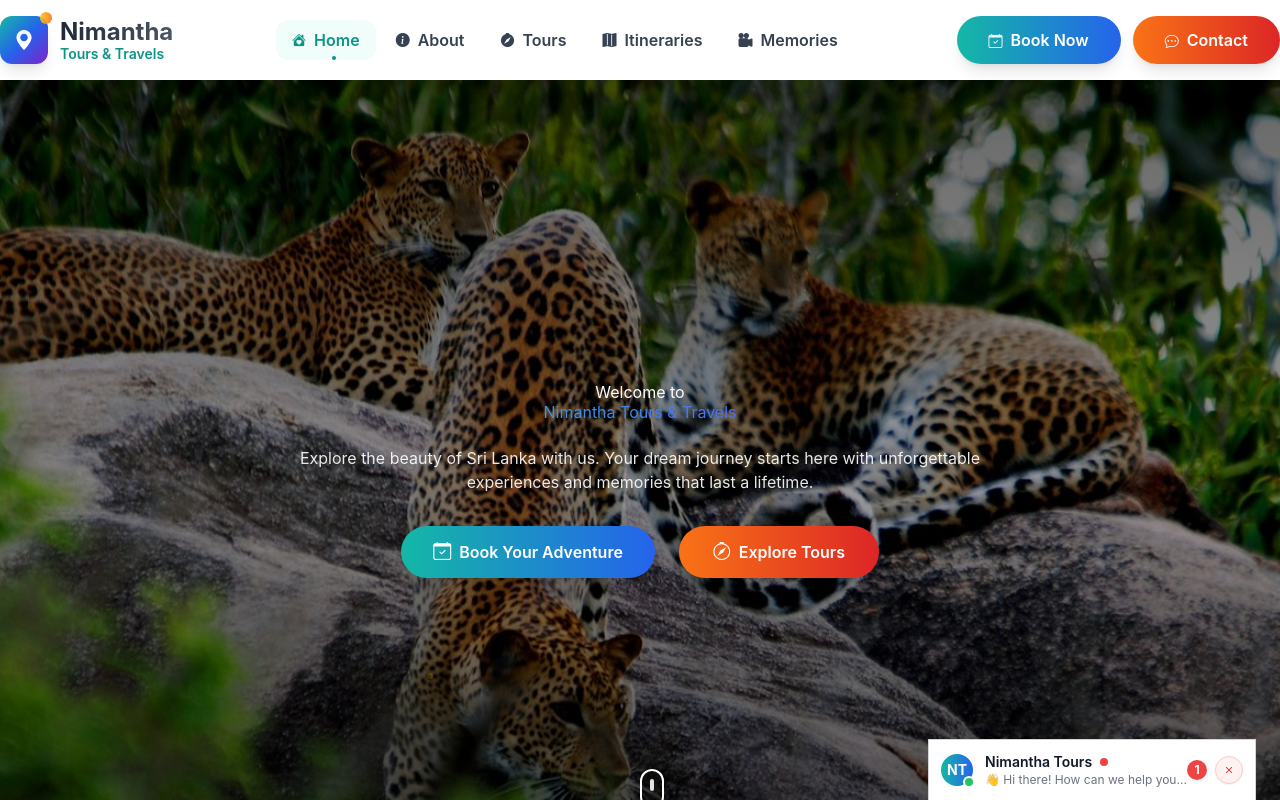
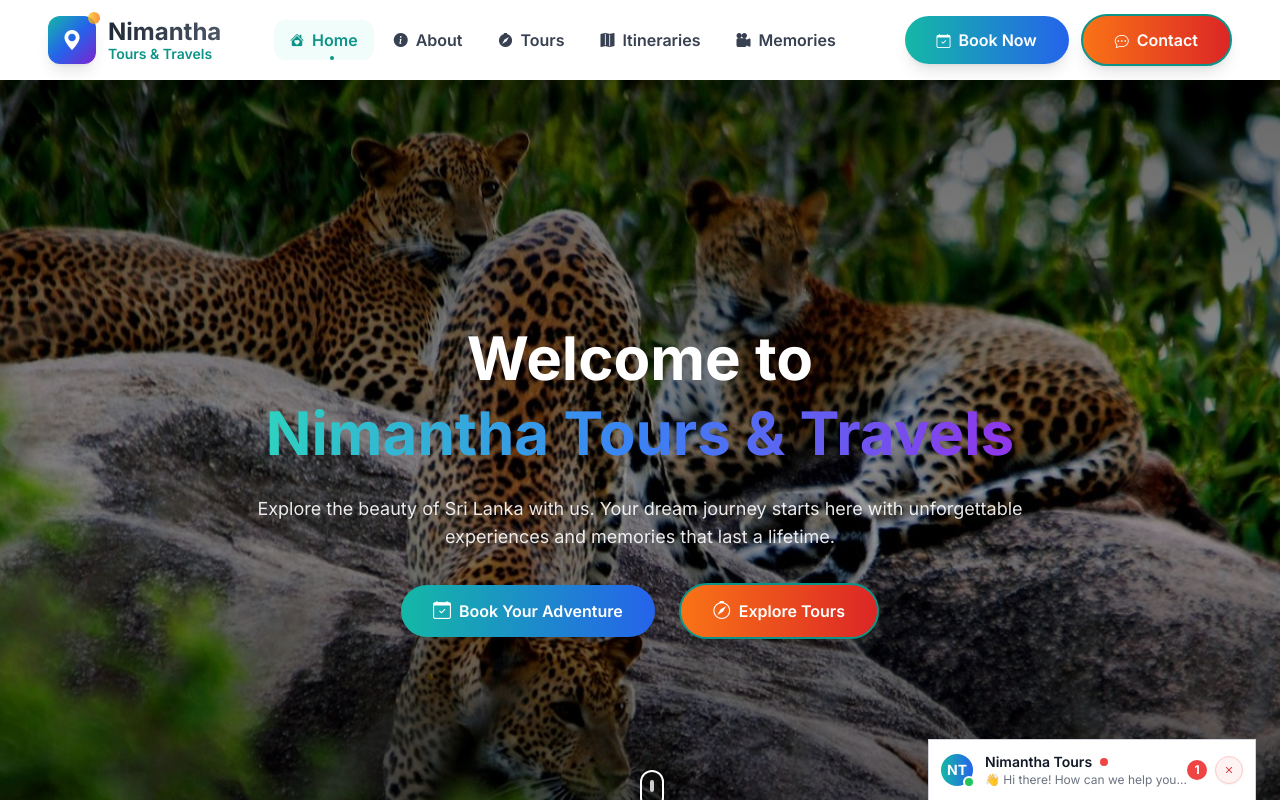
Before and after one commit to nathija-nimantha/Nimantha-Tours, a React (Vite) app in the folder frontend/: page / in a window 1280 px wide. Shown: the top 800 px of the page. Built offline with nearby package versions, Linux system fonts and the light colour scheme; a web font is replaced by a local one.

Commit message:
Implement code changes to enhance functionality and improve performance

```diff
--- a/frontend/src/index.css
+++ b/frontend/src/index.css
@@ -1,9 +1,374 @@
+@import url("https://fonts.googleapis.com/css2?family=Inter:wght@100;200;300;400;500;600;700;800;900&display=swap");
+@import url("https://cdn.jsdelivr.net/npm/bootstrap-icons@1.11.0/font/bootstrap-icons.css");
 @tailwind base;
 @tailwind components;
 @tailwind utilities;
 
+/* Base styles */
+@layer base {
   * {
-    font-family: "Inter", -apple-system, BlinkMacSystemFont, "Segoe UI", Roboto, sans-serif;
+    @apply border-border;
+    font-family: "Inter", system-ui, -apple-system, BlinkMacSystemFont, "Segoe UI", Roboto, sans-serif;
+  }
+
+  body {
+    @apply bg-background text-foreground font-sans antialiased;
+  }
+
+  html {
+    scroll-behavior: smooth;
+  }
+
+  /* Custom scrollbar */
+  ::-webkit-scrollbar {
+    @apply w-2;
+  }
+
+  ::-webkit-scrollbar-track {
+    @apply bg-gray-100;
+  }
+
+  ::-webkit-scrollbar-thumb {
+    @apply bg-gray-300 rounded-full;
+  }
+
+  ::-webkit-scrollbar-thumb:hover {
+    @apply bg-gray-400;
+  }
+}
+
+/* Component styles */
+@layer components {
+  /* Modern button styles */
+  .btn-primary {
+    @apply bg-gradient-to-r from-teal-500 to-blue-600 hover:from-teal-600 hover:to-blue-700 text-white font-semibold py-3 px-6 sm:px-8 rounded-xl shadow-lg hover:shadow-xl transform transition-all duration-300 hover:scale-105 focus:outline-none focus:ring-4 focus:ring-teal-500/20;
+  }
+
+  .btn-secondary {
+    @apply bg-white text-teal-600 border-2 border-teal-600 hover:bg-teal-600 hover:text-white font-semibold py-3 px-6 sm:px-8 rounded-xl shadow-lg hover:shadow-xl transform transition-all duration-300 hover:scale-105 focus:outline-none focus:ring-4 focus:ring-teal-500/20;
+  }
+
+  .btn-ghost {
+    @apply bg-transparent text-gray-700 hover:bg-gray-100 font-medium py-2 px-4 rounded-lg transition-all duration-300 focus:outline-none focus:ring-2 focus:ring-gray-300;
+  }
+
+  /* Card styles */
+  .card {
+    @apply bg-white rounded-xl sm:rounded-2xl shadow-lg hover:shadow-xl transition-all duration-300 border border-gray-100;
+  }
+
+  .card-hover {
+    @apply transform hover:-translate-y-2 hover:shadow-2xl transition-all duration-500;
+  }
+
+  /* Input styles */
+  .input-modern {
+    @apply w-full px-4 py-3 rounded-xl border-2 border-gray-200 bg-white font-medium text-gray-800 placeholder-gray-400 transition-all duration-300 focus:outline-none focus:ring-4 focus:ring-blue-500/20 hover:border-blue-300 focus:border-blue-500;
+  }
+
+  .input-error {
+    @apply border-red-400 focus:border-red-500 focus:ring-red-500/20;
+  }
+
+  /* Container styles */
+  .container-modern {
+    @apply container mx-auto px-4 sm:px-6 lg:px-8 xl:px-12 2xl:px-16;
+  }
+
+  /* Section spacing */
+  .section-padding {
+    @apply py-12 sm:py-16 lg:py-20 xl:py-24;
+  }
+
+  /* Text styles */
+  .heading-primary {
+    @apply text-3xl sm:text-4xl lg:text-5xl xl:text-6xl font-bold leading-tight;
+  }
+
+  .heading-secondary {
+    @apply text-2xl sm:text-3xl lg:text-4xl font-bold leading-tight;
+  }
+
+  .text-body {
+    @apply text-base sm:text-lg leading-relaxed;
+  }
+
+  /* Gradient text */
+  .gradient-text {
+    @apply bg-gradient-to-r from-teal-600 via-blue-600 to-purple-700 bg-clip-text text-transparent;
+  }
+
+  /* Modern grid */
+  .grid-responsive {
+    @apply grid grid-cols-1 sm:grid-cols-2 lg:grid-cols-3 xl:grid-cols-4 gap-4 sm:gap-6 lg:gap-8;
+  }
+
+  /* Scroll container */
+  .scroll-container {
+    scrollbar-width: none;
+    -ms-overflow-style: none;
+  }
+
+  .scroll-container::-webkit-scrollbar {
+    display: none;
+  }
+
+  /* Loading spinner */
+  .spinner {
+    @apply animate-spin rounded-full h-8 w-8 border-b-2 border-current;
+  }
+
+  /* Toast styles */
+  .toast {
+    @apply fixed top-6 right-6 z-50 max-w-sm p-4 rounded-xl shadow-2xl backdrop-blur-sm border border-white/20 transform transition-all duration-500 ease-out;
+  }
+
+  .toast-success {
+    @apply bg-gradient-to-r from-emerald-500 to-teal-600 text-white;
+  }
+
+  .toast-error {
+    @apply bg-gradient-to-r from-red-500 to-rose-600 text-white;
+  }
+
+  .toast-warning {
+    @apply bg-gradient-to-r from-amber-500 to-orange-600 text-white;
+  }
+
+  .toast-info {
+    @apply bg-gradient-to-r from-blue-500 to-indigo-600 text-white;
+  }
+}
+
+/* Utility styles */
+@layer utilities {
+  /* Animation utilities */
+  .animate-fadeInUp {
+    animation: fadeInUp 0.8s ease-out forwards;
+  }
+
+  .animate-fadeInDown {
+    animation: fadeInDown 0.8s ease-out forwards;
+  }
+
+  .animate-fadeInLeft {
+    animation: fadeInLeft 0.8s ease-out forwards;
+  }
+
+  .animate-fadeInRight {
+    animation: fadeInRight 0.8s ease-out forwards;
+  }
+
+  .animate-bounce-custom {
+    animation: bounceCustom 2s infinite;
+  }
+
+  .animate-pulse-custom {
+    animation: pulseCustom 3s ease-in-out infinite;
+  }
+
+  .animate-gradient-x {
+    animation: gradientX 3s ease infinite;
+    background-size: 200% 200%;
+  }
+
+  /* Text utilities */
+  .line-clamp-2 {
+    display: -webkit-box;
+    -webkit-line-clamp: 2;
+    -webkit-box-orient: vertical;
+    overflow: hidden;
+  }
+
+  .line-clamp-3 {
+    display: -webkit-box;
+    -webkit-line-clamp: 3;
+    -webkit-box-orient: vertical;
+    overflow: hidden;
+  }
+
+  /* Responsive utilities */
+  .aspect-square {
+    aspect-ratio: 1 / 1;
+  }
+
+  .aspect-video {
+    aspect-ratio: 16 / 9;
+  }
+
+  .aspect-photo {
+    aspect-ratio: 4 / 3;
+  }
+
+  /* Glass morphism */
+  .glass {
+    @apply bg-white/10 backdrop-blur-md border border-white/20;
+  }
+
+  .glass-dark {
+    @apply bg-black/10 backdrop-blur-md border border-black/20;
+  }
+
+  /* Modern shadows */
+  .shadow-modern {
+    box-shadow: 0 10px 25px -5px rgba(0, 0, 0, 0.1), 0 10px 10px -5px rgba(0, 0, 0, 0.04);
+  }
+
+  .shadow-modern-lg {
+    box-shadow: 0 25px 50px -12px rgba(0, 0, 0, 0.25);
+  }
+
+  /* Responsive spacing */
+  .space-y-responsive > * + * {
+    @apply mt-4 sm:mt-6 lg:mt-8;
+  }
+
+  .space-x-responsive > * + * {
+    @apply ml-4 sm:ml-6 lg:ml-8;
+  }
+}
+
+/* Keyframe animations */
+@keyframes fadeInUp {
+  from {
+    opacity: 0;
+    transform: translateY(30px);
+  }
+  to {
+    opacity: 1;
+    transform: translateY(0);
+  }
+}
+
+@keyframes fadeInDown {
+  from {
+    opacity: 0;
+    transform: translateY(-30px);
+  }
+  to {
+    opacity: 1;
+    transform: translateY(0);
+  }
+}
+
+@keyframes fadeInLeft {
+  from {
+    opacity: 0;
+    transform: translateX(-30px);
+  }
+  to {
+    opacity: 1;
+    transform: translateX(0);
+  }
+}
+
+@keyframes fadeInRight {
+  from {
+    opacity: 0;
+    transform: translateX(30px);
+  }
+  to {
+    opacity: 1;
+    transform: translateX(0);
+  }
+}
+
+@keyframes bounceCustom {
+  0%,
+  20%,
+  50%,
+  80%,
+  100% {
+    transform: translateY(0);
+  }
+  40% {
+    transform: translateY(-10px);
+  }
+  60% {
+    transform: translateY(-5px);
+  }
+}
+
+@keyframes pulseCustom {
+  0%,
+  100% {
+    opacity: 1;
+    transform: scale(1);
+  }
+  50% {
+    opacity: 0.8;
+    transform: scale(1.05);
+  }
+}
+
+@keyframes gradientX {
+  0%,
+  100% {
+    background-position: 0% 50%;
+  }
+  50% {
+    background-position: 100% 50%;
+  }
+}
+
+/* Responsive breakpoints for custom media queries */
+@media (max-width: 640px) {
+  .mobile-only {
+    display: block;
+  }
+  .desktop-only {
+    display: none;
+  }
+}
+
+@media (min-width: 641px) {
+  .mobile-only {
+    display: none;
+  }
+  .desktop-only {
+    display: block;
+  }
+}
+
+/* Print styles */
+@media print {
+  .no-print {
+    display: none !important;
+  }
+}
+
+/* High contrast mode support */
+@media (prefers-contrast: high) {
+  .btn-primary {
+    @apply border-2 border-current;
+  }
+
+  .card {
+    @apply border-2 border-gray-300;
+  }
+}
+
+/* Reduced motion support */
+@media (prefers-reduced-motion: reduce) {
+  * {
+    animation-duration: 0.01ms !important;
+    animation-iteration-count: 1 !important;
+    transition-duration: 0.01ms !important;
+  }
+}
+
+/* Focus visible for better accessibility */
+.focus-visible:focus-visible {
+  @apply outline-2 outline-offset-2 outline-blue-500;
+}
+
+/* Custom selection colors */
+::selection {
+  @apply bg-teal-500 text-white;
+}
+
+::-moz-selection {
+  @apply bg-teal-500 text-white;
 }
 
 /* Smooth scrolling */
@@ -729,13 +1094,7 @@ html {
   overflow-x: auto;
   scroll-snap-type: x mandatory;
   -webkit-overflow-scrolling: touch;
-    scrollbar-width: none;
-    -ms-overflow-style: none;
   padding: 10px 0;
-}
-
-.scroll-container::-webkit-scrollbar {
-    display: none;
 }
 
 /* Custom button styles */
@@ -819,25 +1178,6 @@ textarea {
   transition: all 0.3s ease;
 }
 
-/* Custom scrollbar for webkit browsers */
-::-webkit-scrollbar {
-    width: 8px;
-}
-
-::-webkit-scrollbar-track {
-    background: #f1f1f1;
-    border-radius: 4px;
-}
-
-::-webkit-scrollbar-thumb {
-    background: linear-gradient(135deg, #3b82f6, #6366f1);
-    border-radius: 4px;
-}
-
-::-webkit-scrollbar-thumb:hover {
-    background: linear-gradient(135deg, #2563eb, #4f46e5);
-}
-
 /* Chat window responsive design */
 @media (max-width: 640px) {
   .chat-window {
```
Lines whose indentation alone changed are shown as unchanged.
